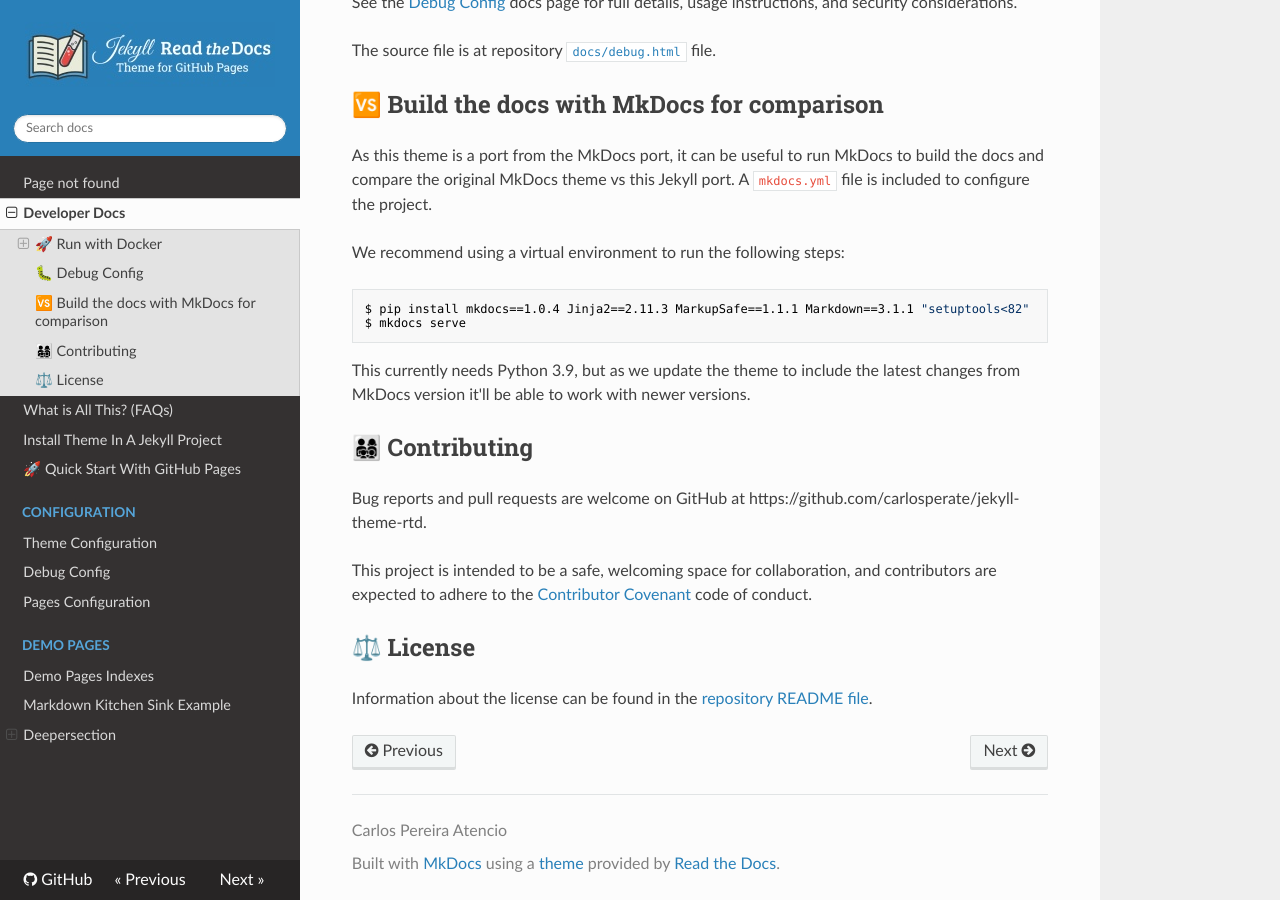
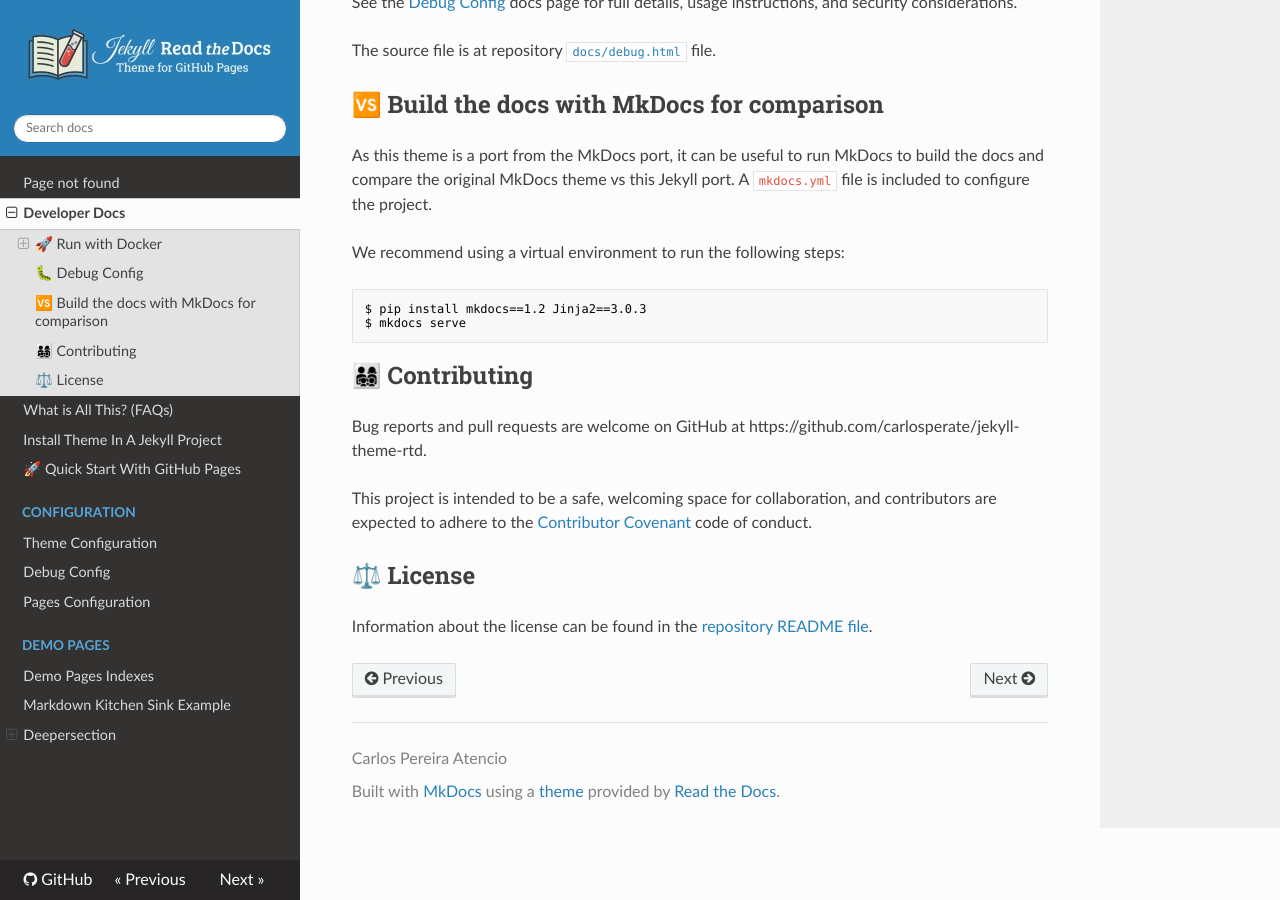
Before and after one commit to carlosperate/jekyll-theme-rtd, an MkDocs documentation site: the page built from docs/dev.md, in a window 1280 px wide and 900 px high, scrolled down 1584 px. Built offline with MkDocs 1.6.1, drawn with Linux system fonts in a browser that asks for light colours; nearby versions of some CDN libraries.

Commit message:
theme: Sync with upstream MkDocs v1.2.
This brings the theme to Version 1.2 (2021-06-04):
- https://github.com/mkdocs/mkdocs/releases/tag/1.2
- cd43e9a24346f7db8d2646e0287f8d40735360ff
- https://github.com/mkdocs/mkdocs/commit/cd43e9a24346f7db8d2646e0287f8d40735360ff

Includes following commits since last time it was synced:
- https://github.com/mkdocs/mkdocs/commit/273e3baa8e47fa5d121402d98757d3f5a5510383
- https://github.com/mkdocs/mkdocs/commit/63b3eb5a1fbfdfc0e28ee54e5dcc3b714487b1b0
- https://github.com/mkdocs/mkdocs/commit/dd903d3092a9288f6c1ab2291b0a176a48351611
- https://github.com/mkdocs/mkdocs/commit/1beaf2224534453ab07d34ceded77b4596b98283
- https://github.com/mkdocs/mkdocs/commit/eb31d4c0d70259755b779bd6bf34609ac2adca7b

Doesn't include:
- https://github.com/mkdocs/mkdocs/commit/34a425e5a53aff5a13b2ef5908bcfc75ce35bdc4
    - Not needed with the Jekyll changes
- https://github.com/mkdocs/mkdocs/commit/e1b77ab66e8305b5f0373b4842b50d2618390a96
    - Theme localisation not supported
- https://github.com/mkdocs/mkdocs/commit/a8ec4b64a3837d5385a15304ae9656ed6236aea6
    - Theme localisation not supported
- https://github.com/mkdocs/mkdocs/commit/80feaf03a42dacdd0740259b647014d5f0f9d839
    - GAnalytics change within MkDocs, not needed.

````diff
--- a/docs/dev.md
+++ b/docs/dev.md
@@ -87,12 +87,9 @@
 We recommend using a virtual environment to run the following steps:
 
 ```bash
-$ pip install mkdocs==1.0.4 Jinja2==2.11.3 MarkupSafe==1.1.1 Markdown==3.1.1 "setuptools<82"
+$ pip install mkdocs==1.2 Jinja2==3.0.3
 $ mkdocs serve
 ```
-
-This currently needs Python 3.9, but as we update the theme to include the
-latest changes from MkDocs version it'll be able to work with newer versions.
 
 ## 👨‍👩‍👧‍👦 Contributing
 
````
Also changed, not shown: _includes/versions.html (+5 -3 lines), _layouts/base.html (+6 -5 lines), assets/css/theme_extra.css (+65 -0 lines), assets/js/theme_extra.js (added, +8 -0 lines).
